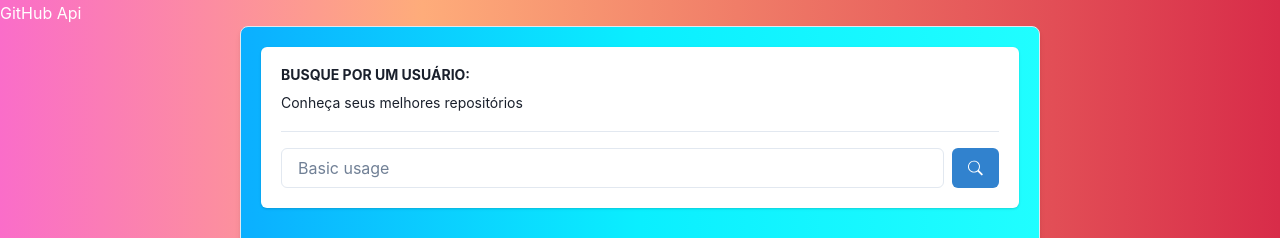
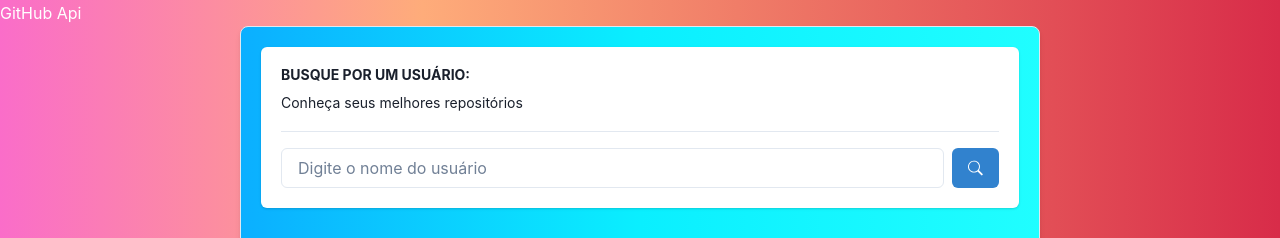
Before and after one commit to delanoquirino/git-hub-api, a React (Vite) app: page / in a window 1280 px wide. Shown: the top 238 px of the page. Built offline with nearby package versions, Linux system fonts and the light colour scheme.

Commit message:
doing a destruction to reduce the api data

```diff
--- a/src/components/Search.tsx
+++ b/src/components/Search.tsx
@@ -1,5 +1,5 @@
 type SearchProps = {
-  // recebendo uma promossa, como em uma api
+  // recebendo uma promessa, como em uma api
   loadUser: (userName: string) => Promise<void>;
 };
 
@@ -38,7 +38,7 @@ export const Search = ({ loadUser }: SearchProps) => {
             </Box>
             <Flex gap={2}>
               <Input
-                placeholder="Basic usage"
+                placeholder="Digite o nome do usuário"
                 onChange={(e) => setUserName(e.target.value)}
               />
               <Button colorScheme="blue" onClick={() => loadUser(userName)}>
--- a/src/routes/Home.tsx
+++ b/src/routes/Home.tsx
@@ -1,6 +1,6 @@
 import { useState } from "react";
 
-import { Box } from "@chakra-ui/react";
+import { Box, Text } from "@chakra-ui/react";
 import { UserProps } from "../types/user";
 
 // components
@@ -14,7 +14,19 @@ export const Home = () => {
 
     const data = await res.json();
 
-    console.log(data);
+    // destruction
+    const { avatar_url, login, location, followers, following } = data;
+
+    // constituir novo objeto com as variaveis acima
+    const userData: UserProps = {
+      avatar_url,
+      login,
+      location,
+      followers,
+      following,
+    };
+
+    setUser(userData);
   };
 
   return (
@@ -29,6 +41,7 @@ export const Home = () => {
       bgGradient="linear(to-r, rgba(11,175,255,1), #0aefff,rgba(32,254,255,1))"
     >
       <Search loadUser={loadUser} />
+      {user && <Text>{user.login}</Text>}
     </Box>
   );
 };
--- a/src/types/user.ts
+++ b/src/types/user.ts
@@ -1,3 +1,7 @@
 export type UserProps = {
   avatar_url: string;
+  login: string;
+  location: string;
+  followers: number;
+  following: number;
 };
```
